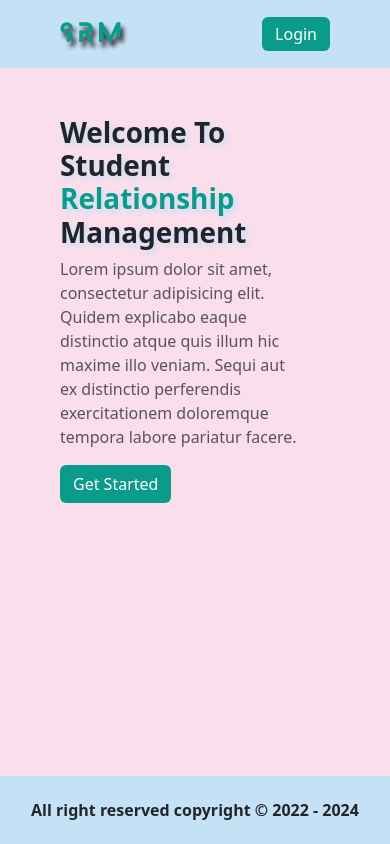
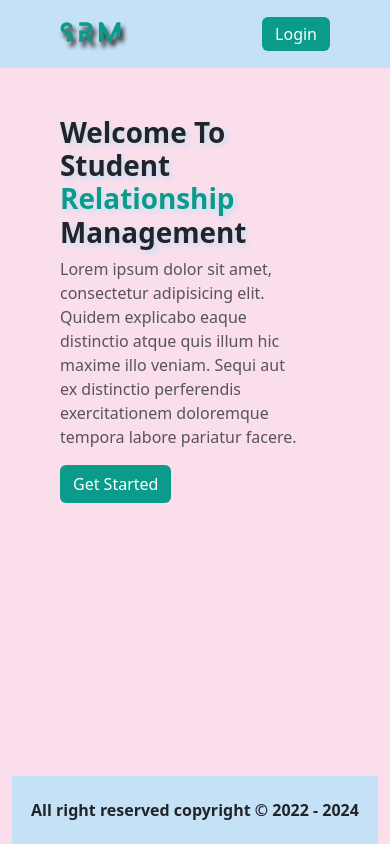
Before and after one commit to friendly-fly/SRM-frontend, a React (Vite) app: page / in a window 390 px wide. Built offline with nearby package versions, Linux system fonts and the light colour scheme.

Commit message:
ui: make footer responsive

```diff
--- a/src/components/Layout/Footer.jsx
+++ b/src/components/Layout/Footer.jsx
@@ -2,11 +2,11 @@ import React from 'react'
 
 const Footer = () => {
     return (
-        <div className="row d-flex align-items-center  footer" >
-            <div className="col text-center ">
-                All right reserved copyright
-                &copy; 2022 - {new Date().getFullYear()}
-            </div>
+        <div className="d-flex align-items-center justify-content-center  footer " >
+
+            All right reserved copyright
+            &copy; 2022 - {new Date().getFullYear()}
+
         </div>
     )
 }
```
